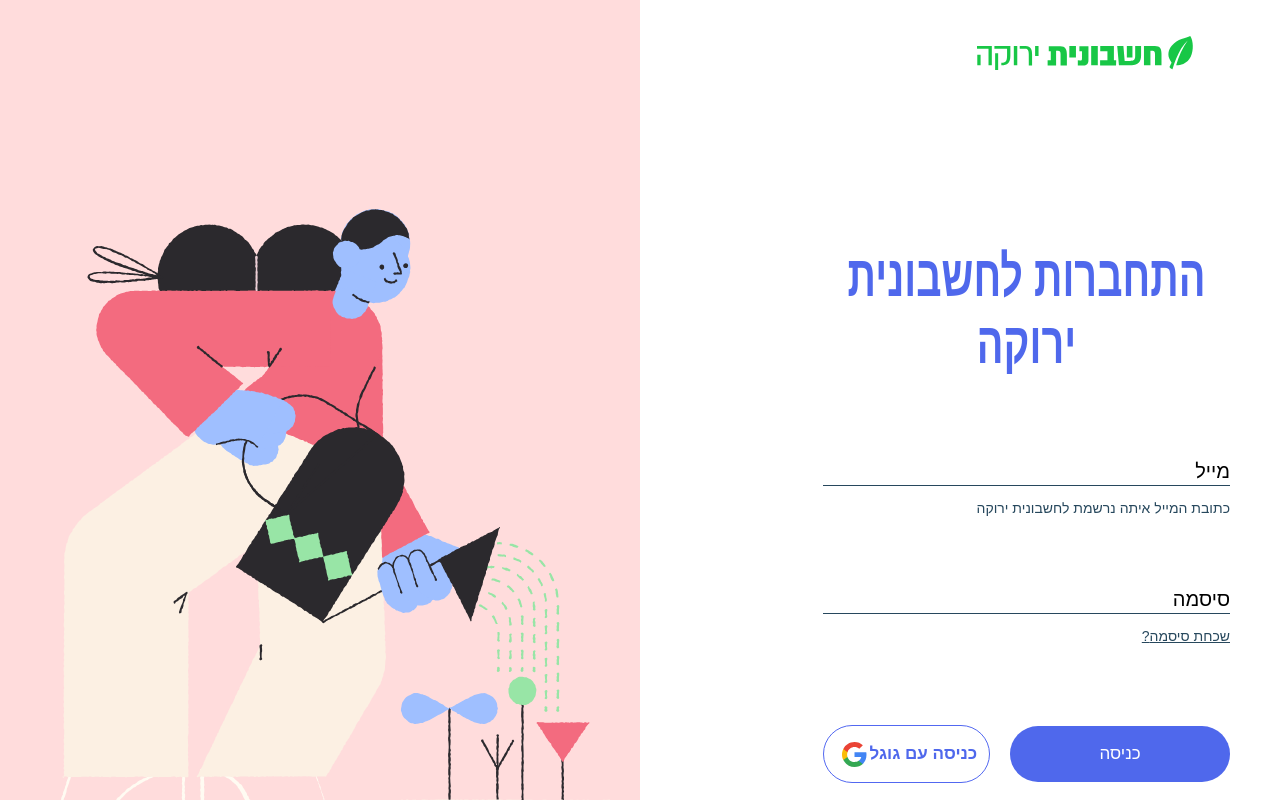
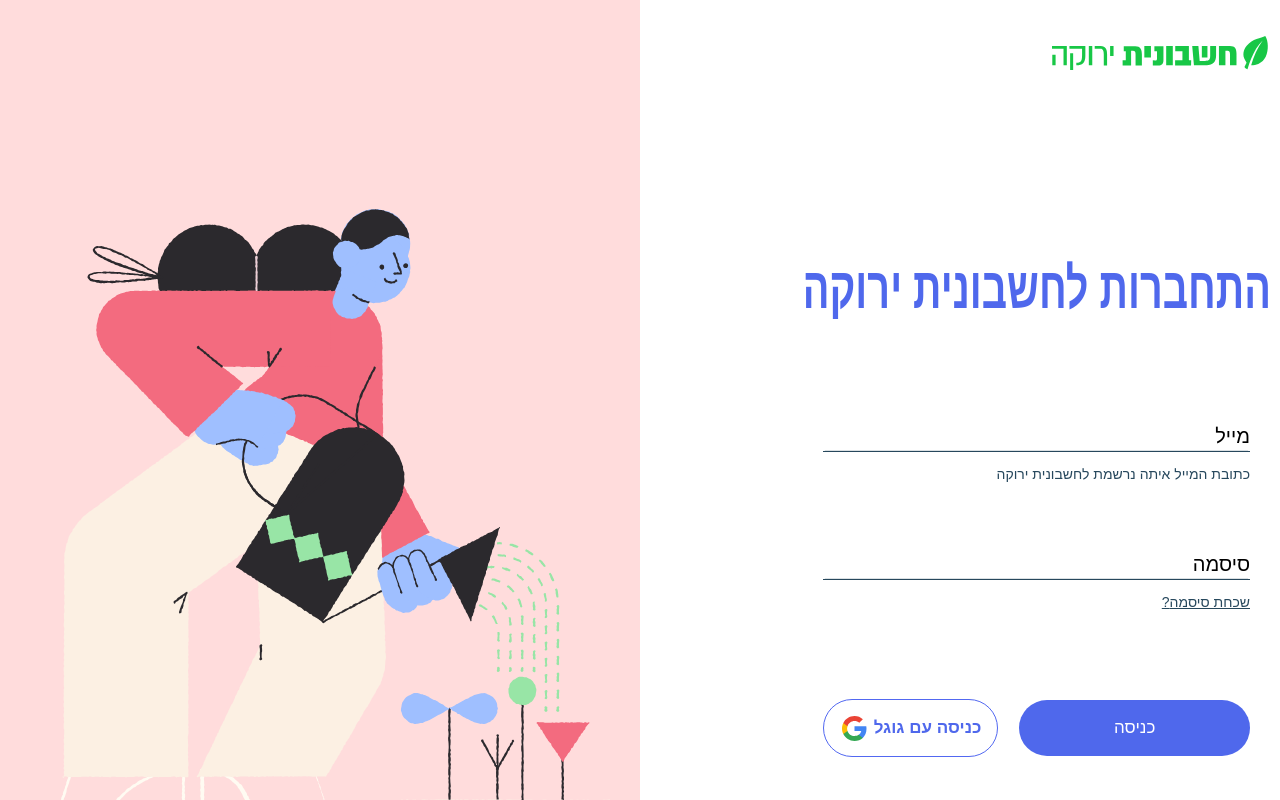
Before and after one commit to talmaoz/green_invoice, a Vue app: page /login in a window 1280 px wide. Shown: the top 800 px of the page. Built offline with nearby package versions, Linux system fonts and the light colour scheme; a small style sheet from the web is missing.

Commit message:
Input lines inconsistency fixed

```diff
--- /dev/null
+++ b/src/scss/_mixins.scss
@@ -0,0 +1,13 @@
+@import "../scss/_variables.scss";
+
+@mixin w1 {
+  @media (max-width: #{$screen-max-width-1}) {
+    @content;
+  }
+}
+
+@mixin w2 {
+  @media (max-width: #{$screen-max-width-2}) {
+    @content;
+  }
+}
--- a/src/scss/_variables.scss
+++ b/src/scss/_variables.scss
@@ -3,3 +3,8 @@
 $color-3: white;
 $color-4: rgb(24, 199, 70);
 $color-5: #ffdcdc;
+
+$screen-max-width-1: 1580px;
+$screen-max-width-2: 1280px;
+$screen-max-width-3: 992px;
+$screen-max-width-4: 1200px;
--- a/src/views/login.vue
+++ b/src/views/login.vue
@@ -73,6 +73,7 @@
 <style lang="scss" scoped>
 
   @import "../scss/_variables.scss";
+  @import "../scss/_mixins.scss";
 
   .login_page {
 
@@ -115,9 +116,10 @@
       justify-content: space-between;
 
       header {
-
         padding-top: 36px;
         padding-right: 85px;
+        @include w1 {padding-right: 30px;}
+        @include w2 {padding-right: 10px;}
 
         img {
           height: 34px;
@@ -130,6 +132,10 @@
         margin-left: 183px;
         margin-right: 341px;
         min-width: 417px;
+        @include w1 {
+          padding-right: 30px;
+          margin-right: 0;
+        }
       }
 
       .login {
@@ -172,9 +178,8 @@
 
             &_info {
               display: block;
-              -webkit-box-shadow: 0px -3px 0px 0px rgb(39, 72, 93);
-              -moz-box-shadow: 0px -3px 0px 0px rgb(39, 72, 93);
-              box-shadow: 0px -1px 0px 0px rgb(39, 72, 93);
+              box-shadow: 0px -2px 1px -2px $color-2;
+              border-top: 1px solid $color-2;;
               color: $color-2;
               font-size: 14px;
               line-height: 45px;
```
